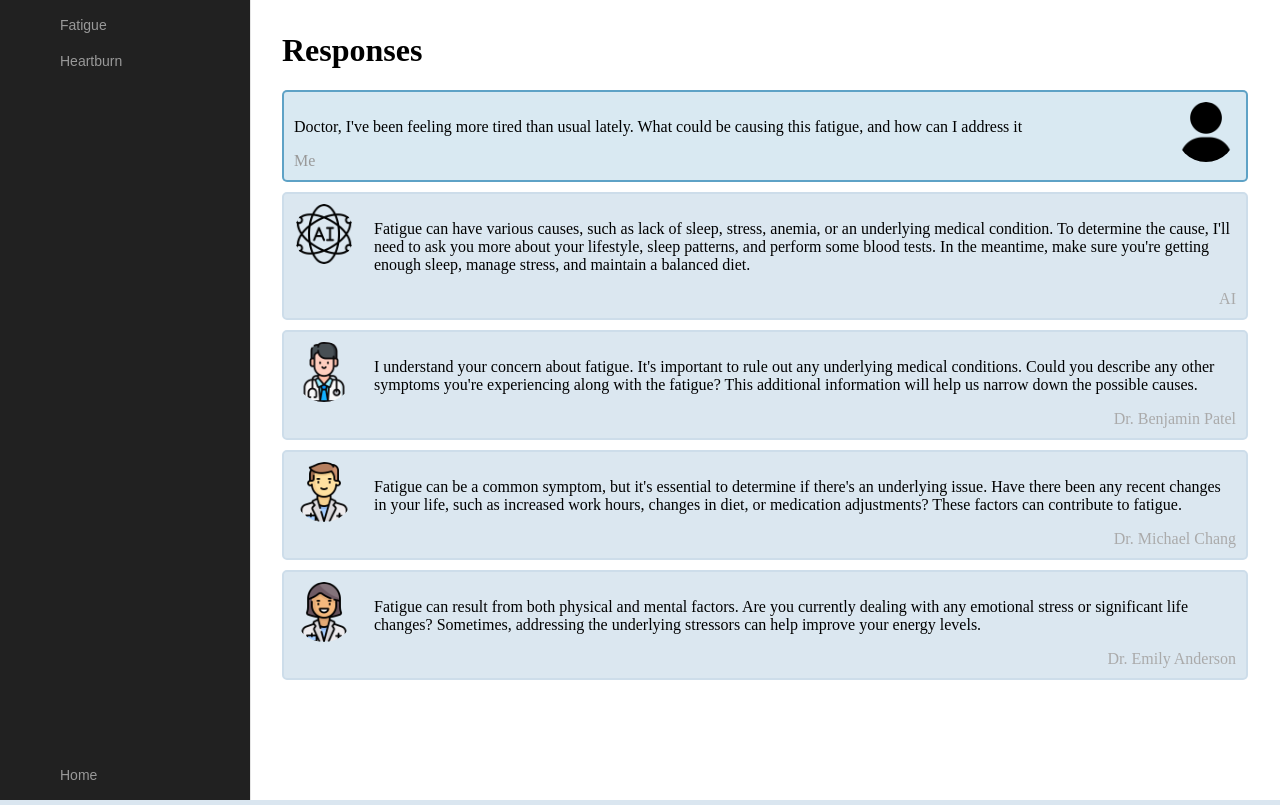
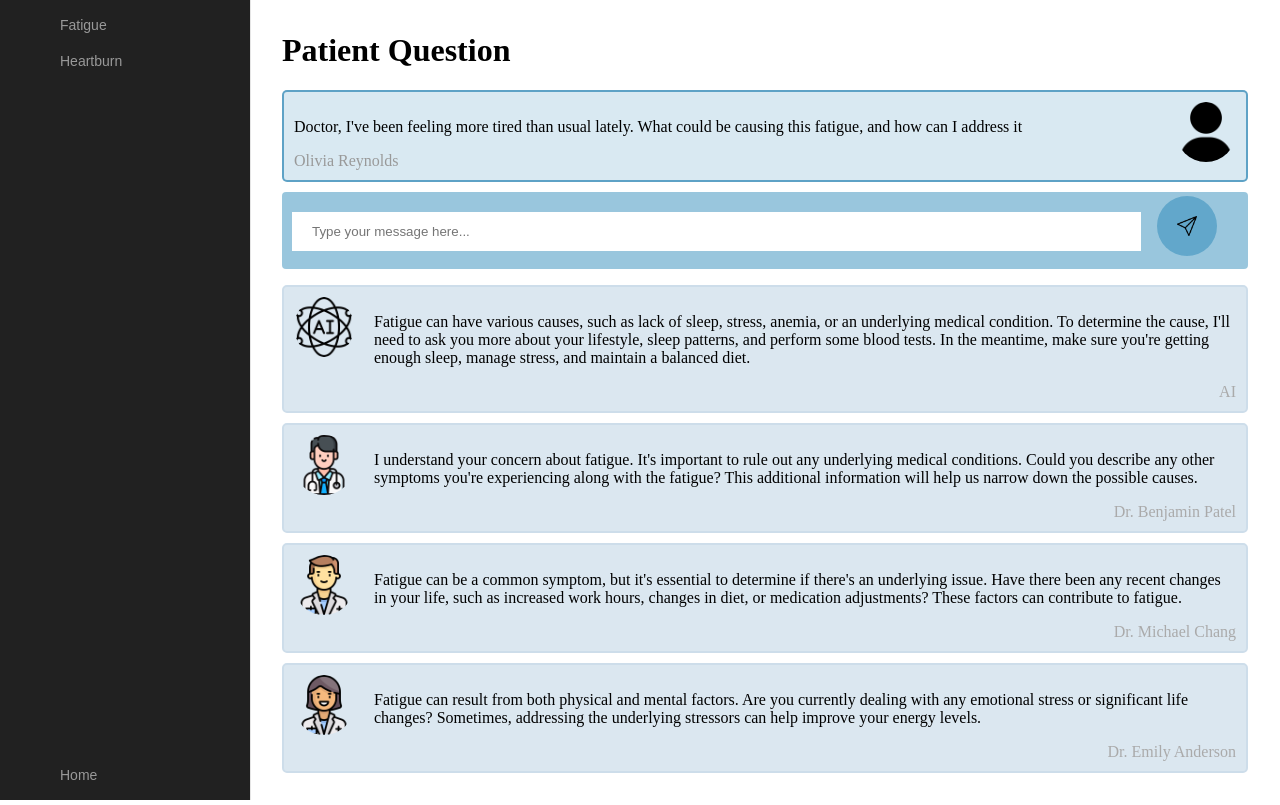
Before and after one commit to siliang0426/UncleRogerCommunication, a PHP site: page /response1.html in a window 1280 px wide. Run offline with PHP 8.4, Linux system fonts and the light colour scheme; some web fonts are replaced.

Commit message:
added a text box for the response pages

```diff
--- a/client/home.html
+++ b/client/home.html
@@ -10,8 +10,8 @@
     <h2>Welcome back!</h2>
     <!-- button to patient search -->
     <!-- <a class="button" href="question.html"><img src="images/doctor.png" alt="doctor_icon" width="30"> Ask a Question</a> -->
-    <a class="button" href="question.html"> <img src = "images/questionMark.png" alt = "question_icon" width = "30"> Question</a>
-    <a class="button" href="response1.html"><img src="images/fast-response.png" alt="response_icon" width="30"> Responses</a>
+    <a class="button" href="question.html"> <img src = "images/questionMark.png" alt = "question_icon" width = "30"> Ask a Question</a>
+    <a class="button" href="response1.html"><img src="images/fast-response.png" alt="response_icon" width="30"> Respond to Patients</a>
     <a class="button" href=""><img src="images/chat.png" alt="chat_icon" width="30"> Chats</a>
     <a class="button" href=""><img src="images/calendar.png" alt="calendar_icon" width="30"> Schedule</a>
     <a class="button" href=""><img src="images/settings.png" alt="settings_icon" width="30"> Settings</a>
--- a/client/response1.html
+++ b/client/response1.html
@@ -6,7 +6,7 @@
     <link rel="stylesheet" href="response_style.css">
 </head>
 <body>
-    <h1>Responses</h1>
+    <h1>Patient Question</h1>
 
   <nav class="main-menu">
     <ul>
@@ -46,7 +46,14 @@
         <img src="./images/user.png" alt="Avatar" class="right">
         <p>Doctor, I've been feeling more tired than usual lately. What could be causing this fatigue, and how can I address
             it</p>
-        <span class="time-left">Me</span>
+        <span class="time-left">Olivia Reynolds</span>
+    </div>
+
+    <div class="input">
+      <form id="response_prompt1">
+        <input type="text" id="response1" name="response1" placeholder="Type your message here...">
+        <button class="button"><img src="images/send.png" alt="send" width="20px"></button>
+      </form>
     </div>
 
     <div class="container" style="margin-left:250px">
--- a/client/response_style.css
+++ b/client/response_style.css
@@ -185,3 +185,35 @@ height: 100%;
     float: left;
     color: #999;
   }
+
+  /* style text box */
+  input[type=text], select {
+    width: 90%;
+    padding: 12px 20px;
+    margin: 8px 0;
+    display: inline-block;
+    border: 10px solid #1f82b474;
+    border-radius: 4px;
+    box-sizing: border-box;
+  }
+
+  /* style send button */
+  .button {
+    background-color: #1f82b474; /* Green */
+    border: none;
+    color: white;
+    padding: 20px;
+    text-align: center;
+    text-decoration: none;
+    display: inline-block;
+    font-size: 16px;
+    margin: 4px 2px;
+    cursor: pointer;
+    border-radius: 100%;
+  }
+
+  .input {
+    background-color: #1f82b474;
+    margin-left: 250px;
+    border-radius: 4px;
+  }
```
Also changed, not shown: client/response2.html (+9 -2 lines), client/images/send.png (added).
